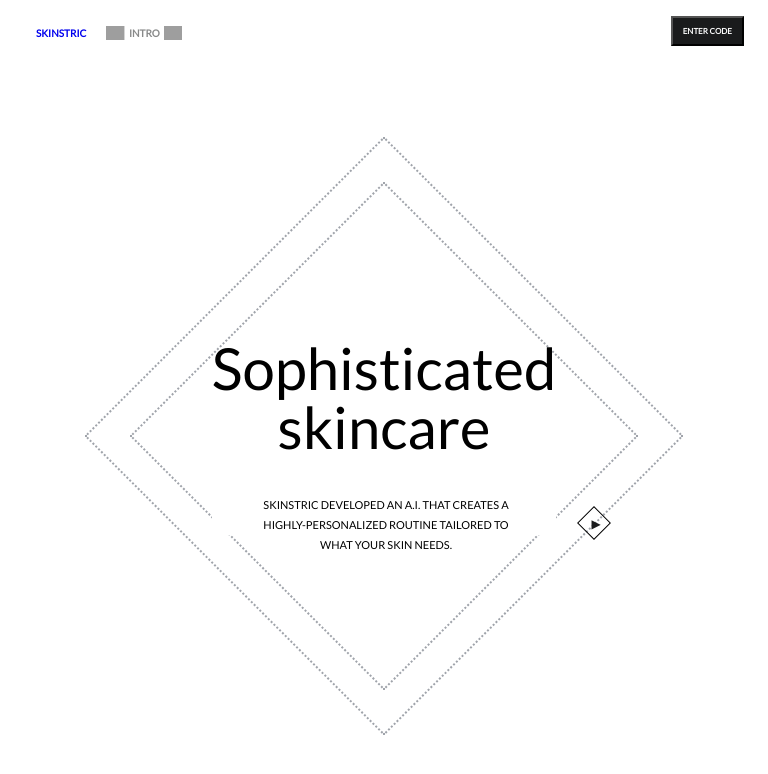
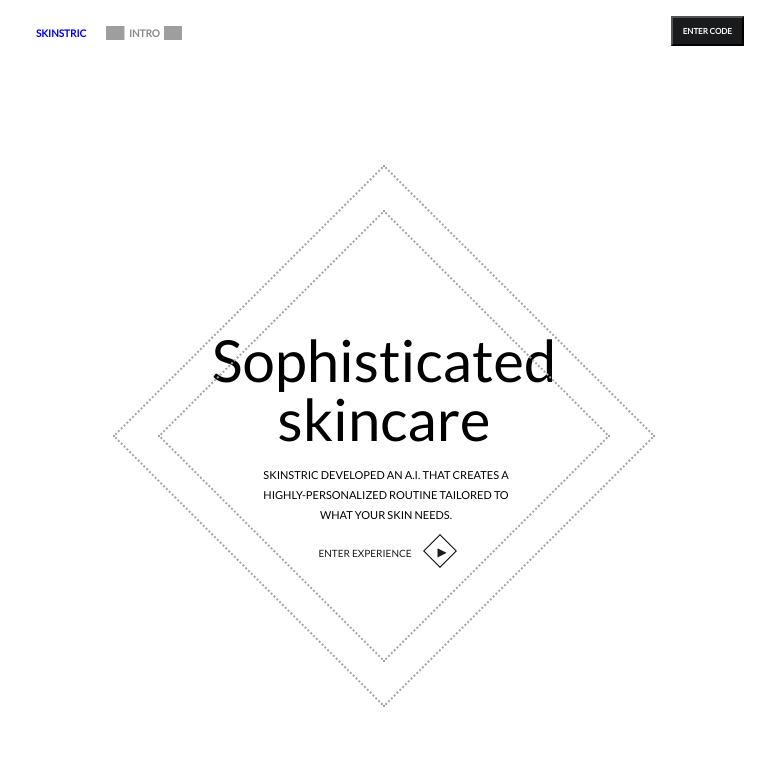
Before and after one commit to hackerjack9/Skinstric-AI, a React (Create React App) app: page / in a window 768 px wide. Shown: the top 774 px of the page. Built offline with nearby package versions, Linux system fonts and the light colour scheme; grey boxes are pictures that could not be loaded; a web font is replaced by a local one.

Commit message:
Fixed home component media queries

```diff
--- a/src/index.css
+++ b/src/index.css
@@ -1446,6 +1446,8 @@ text-align: end;
 
 /*--------------------------- Small phones-----------------------*/
 @media (max-width: 640px) {
+
+
   /* -------------------Home-------------------------*/
 
  .hovereffect-container {
@@ -1482,36 +1484,45 @@ text-align: end;
     outline: 2px dotted #a0a4ab;
     outline-offset: 30px;
     transform: rotate(45deg);
-    z-index: -1;
+    z-index: 20;
   }
 
   #button-exp {
     display: flex;
     flex-direction: row-reverse;
     position: relative;
-    align-items: center;
+    align-items: space-between;
+    justify-content: space-between;
     color: #1a1b1c;
     background-color: white;
     white-space: nowrap;
-    font-size: 14px;
     border: none;
-    bottom: -50px;
+    width: 145px;
+    height: 40px;
+    bottom: -80px;
+    left: 35px;
+    z-index: 20;
+    padding-right: 20px;
   }
 
   .button-text-exp {
-    font-size: 14px;
-    font-weight: 600;
+    font-size: 10px;
+    text-align: start;
+    font-weight: 400;
+    display: inline-block;
+    align-self: center;
   }
 
   .minibox-exp {
     display: flex;
-    position: relative;
+    position: absolute;
     align-items: center;
+    margin-right: -36px;
+    top: 6px;
     height: 24px;
     width: 24px;
     transform: rotate(45deg);
     border: 1px solid black;
-    left: 50px;
   }
 
   .minibox-arrow-exp {
@@ -1709,47 +1720,55 @@ font-size: 14px;
     display: flex;
     align-items: center;
     margin-left: -20px;
-    padding-top: 110px;
+    padding-top: 50px;
   }
 
   .diamond-box {
     position: absolute;
-    width: 360px;
-    height: 360px;
+    width: 320px;
+    height: 320px;
     border: 2px dotted #a0a4ab;
     outline: 2px dotted #a0a4ab;
     outline-offset: 30px;
     transform: rotate(45deg);
-    z-index: -1;
+    z-index: 20;
   }
 
   #button-exp {
     display: flex;
     flex-direction: row-reverse;
     position: relative;
-    align-items: center;
+    align-items: space-between;
+    justify-content: space-between;
     color: #1a1b1c;
     background-color: white;
     white-space: nowrap;
-    font-size: 14px;
     border: none;
-    bottom: -50px;
+    width: 40px;
+    height: 40px;
+    bottom: -80px;
+    left: 160px;
+    z-index: 20;
   }
 
   .button-text-exp {
-    font-size: 14px;
-    font-weight: 600;
+    font-size: 10px;
+    text-align: start;
+    font-weight: 400;
+    display: inline-block;
+    align-self: center;
   }
 
   .minibox-exp {
     display: flex;
-    position: relative;
+    position: absolute;
     align-items: center;
+    margin-right: -40px;
+    top: 6px;
     height: 24px;
     width: 24px;
     transform: rotate(45deg);
     border: 1px solid black;
-    left: 50px;
   }
 
   .minibox-arrow-exp {
```
